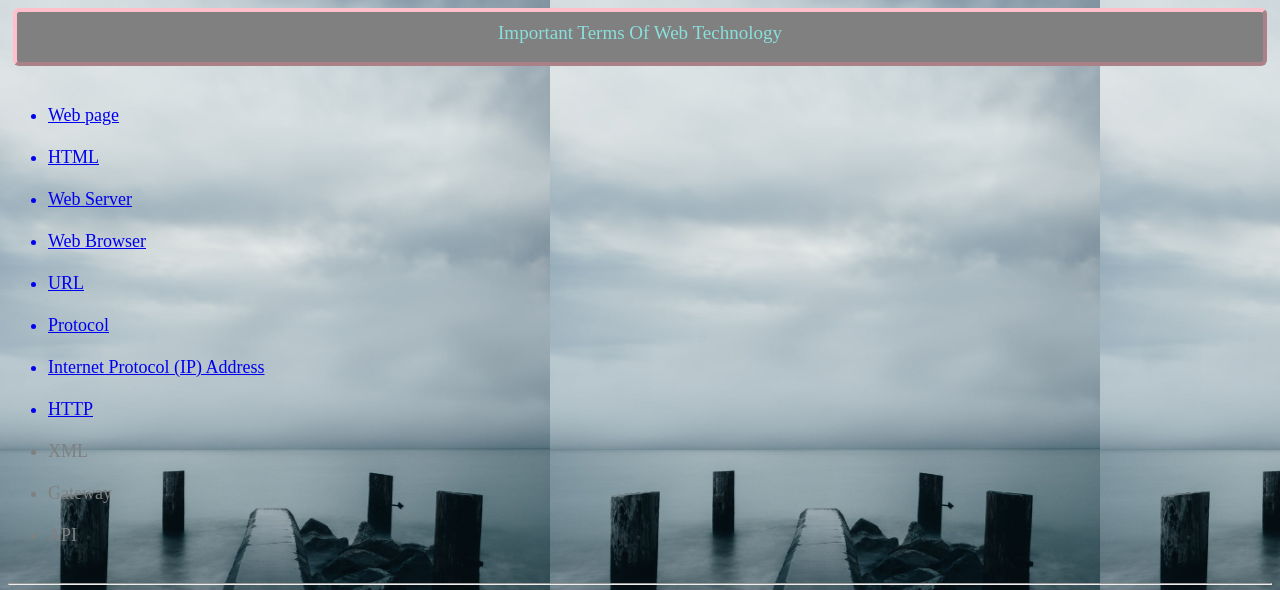
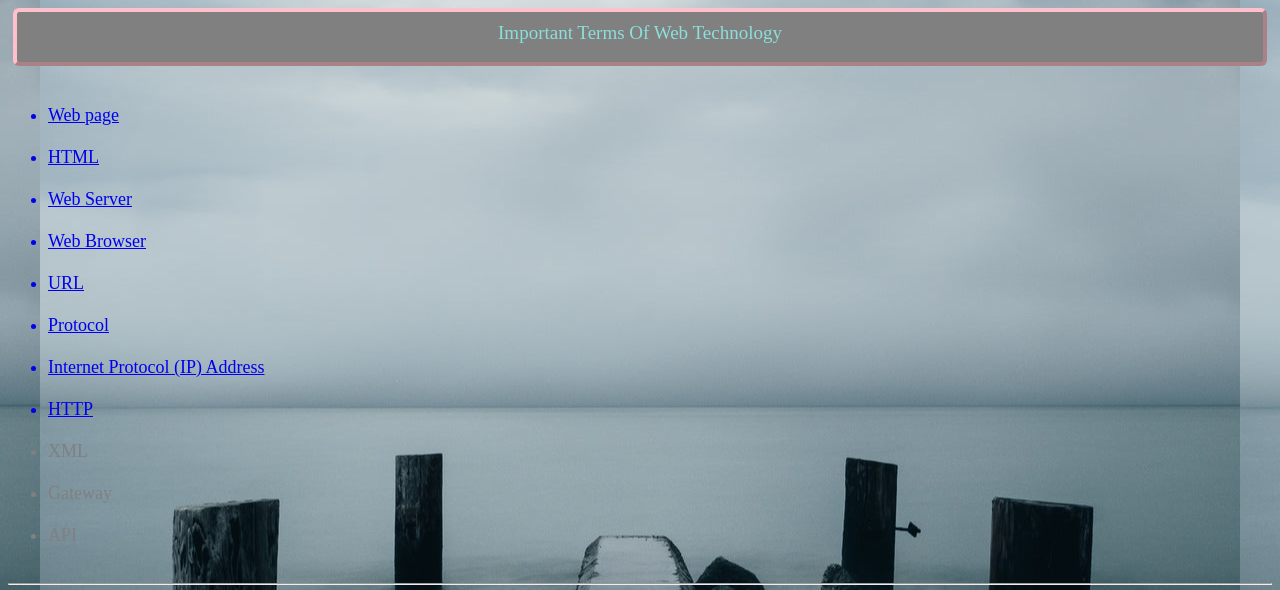
Before and after one commit to Devilos1/Devil.github.io, a plain HTML site: page index.html in a window 1280 px wide. Shown: the top 590 px of the page. Drawn offline with Linux system fonts and the light colour scheme.

Commit message:
Update index.html

```diff
--- a/index.html
+++ b/index.html
@@ -36,7 +36,9 @@ spam
 body
   {
     background-image:url(B2.jpg);
-    background-size:550px
+    background-size:100%
+    background-repeat:no-repeat;
+    background-position:center;
 
   }
 
```
